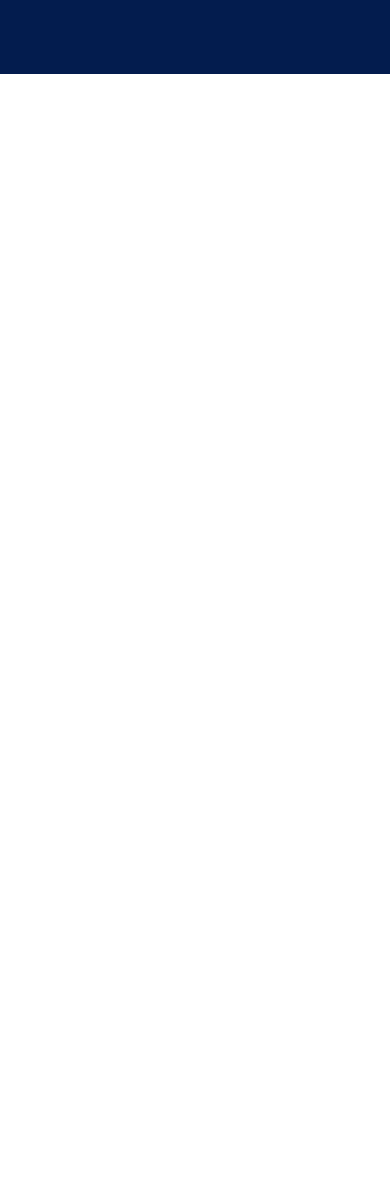
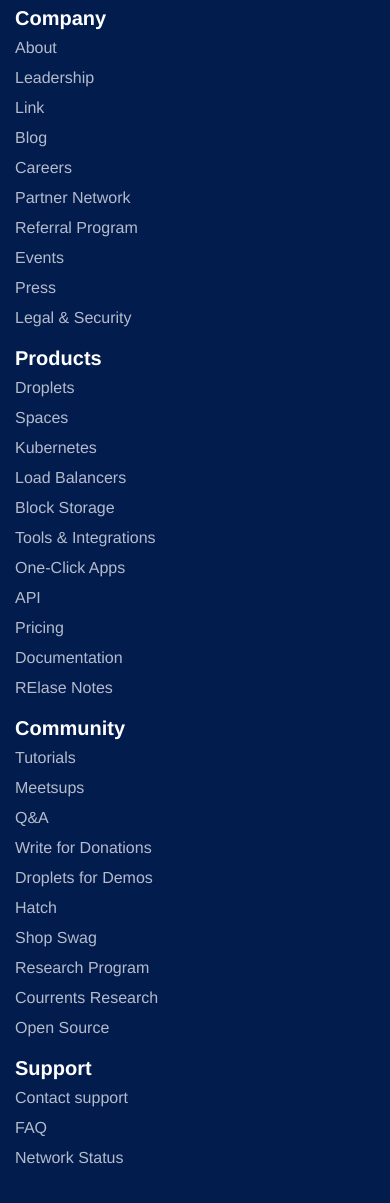
Before and after one commit to DaviCau/html-css-digitalocean, a plain HTML site: page index.html in a window 390 px wide. Shown: the part 7035-8238 px from the top of the page. Before the commit the page ends 7109 px from the top, so only its background shows below. Drawn offline with nearby package versions, Linux system fonts and the light colour scheme.

Commit message:
aggiunto footer responsive

```diff
--- a/css/style.css
+++ b/css/style.css
@@ -373,6 +373,19 @@ footer {
     color: #7a859d;
 }
 
+.ms_footer_links {
+    padding: 0;
+    list-style: none;
+}
+.ms_footer_links li {
+    line-height: 30px;
+}
+.ms_footer_links li:first-child {
+    color: white;
+    font-size: 20px;
+    font-weight: bold;
+}
+
 @media screen and (max-width: 1199px) {
 
     .ms_display_none {
--- a/index.html
+++ b/index.html
@@ -437,7 +437,58 @@
                     <div class="col-xs-12 col-lg-8">
                         <div class="row">
                             <div class="col-xs-12 col-sm-6 col-lg-3">
-
+                                <ul class="ms_footer_links">
+                                    <li>Company</li>
+                                    <li><a href="#" class="ms_footer_text">About</a></li>
+                                    <li><a href="#" class="ms_footer_text">Leadership</a></li>
+                                    <li><a href="#" class="ms_footer_text">Link</a></li>
+                                    <li><a href="#" class="ms_footer_text">Blog</a></li>
+                                    <li><a href="#" class="ms_footer_text">Careers</a></li>
+                                    <li><a href="#" class="ms_footer_text">Partner Network</a></li>
+                                    <li><a href="#" class="ms_footer_text">Referral Program</a></li>
+                                    <li><a href="#" class="ms_footer_text">Events</a></li>
+                                    <li><a href="#" class="ms_footer_text">Press</a></li>
+                                    <li><a href="#" class="ms_footer_text">Legal & Security</a></li>
+                                </ul>
+                            </div>
+                            <div class="col-xs-12 col-sm-6 col-lg-3">
+                                <ul class="ms_footer_links">
+                                    <li>Products</li>
+                                    <li><a href="#" class="ms_footer_text">Droplets</a></li>
+                                    <li><a href="#" class="ms_footer_text">Spaces</a></li>
+                                    <li><a href="#" class="ms_footer_text">Kubernetes</a></li>
+                                    <li><a href="#" class="ms_footer_text">Load Balancers</a></li>
+                                    <li><a href="#" class="ms_footer_text">Block Storage</a></li>
+                                    <li><a href="#" class="ms_footer_text">Tools & Integrations</a></li>
+                                    <li><a href="#" class="ms_footer_text">One-Click Apps</a></li>
+                                    <li><a href="#" class="ms_footer_text">API</a></li>
+                                    <li><a href="#" class="ms_footer_text">Pricing</a></li>
+                                    <li><a href="#" class="ms_footer_text">Documentation</a></li>
+                                    <li><a href="#" class="ms_footer_text">RElase Notes</a></li>
+                                </ul>
+                            </div>
+                            <div class="col-xs-12 col-sm-6 col-lg-3">
+                                <ul class="ms_footer_links">
+                                    <li>Community</li>
+                                    <li><a href="#" class="ms_footer_text">Tutorials</a></li>
+                                    <li><a href="#" class="ms_footer_text">Meetsups</a></li>
+                                    <li><a href="#" class="ms_footer_text">Q&A</a></li>
+                                    <li><a href="#" class="ms_footer_text">Write for Donations</a></li>
+                                    <li><a href="#" class="ms_footer_text">Droplets for Demos</a></li>
+                                    <li><a href="#" class="ms_footer_text">Hatch</a></li>
+                                    <li><a href="#" class="ms_footer_text">Shop Swag</a></li>
+                                    <li><a href="#" class="ms_footer_text">Research Program</a></li>
+                                    <li><a href="#" class="ms_footer_text">Courrents Research</a></li>
+                                    <li><a href="#" class="ms_footer_text">Open Source</a></li>
+                                </ul>
+                            </div>
+                            <div class="col-xs-12 col-sm-6 col-lg-3">
+                                <ul class="ms_footer_links">
+                                    <li>Support</li>
+                                    <li><a href="#" class="ms_footer_text">Contact support</a></li>
+                                    <li><a href="#" class="ms_footer_text">FAQ</a></li>
+                                    <li><a href="#" class="ms_footer_text">Network Status</a></li>
+                                </ul>
                             </div>
                         </div>
                     </div>
```
